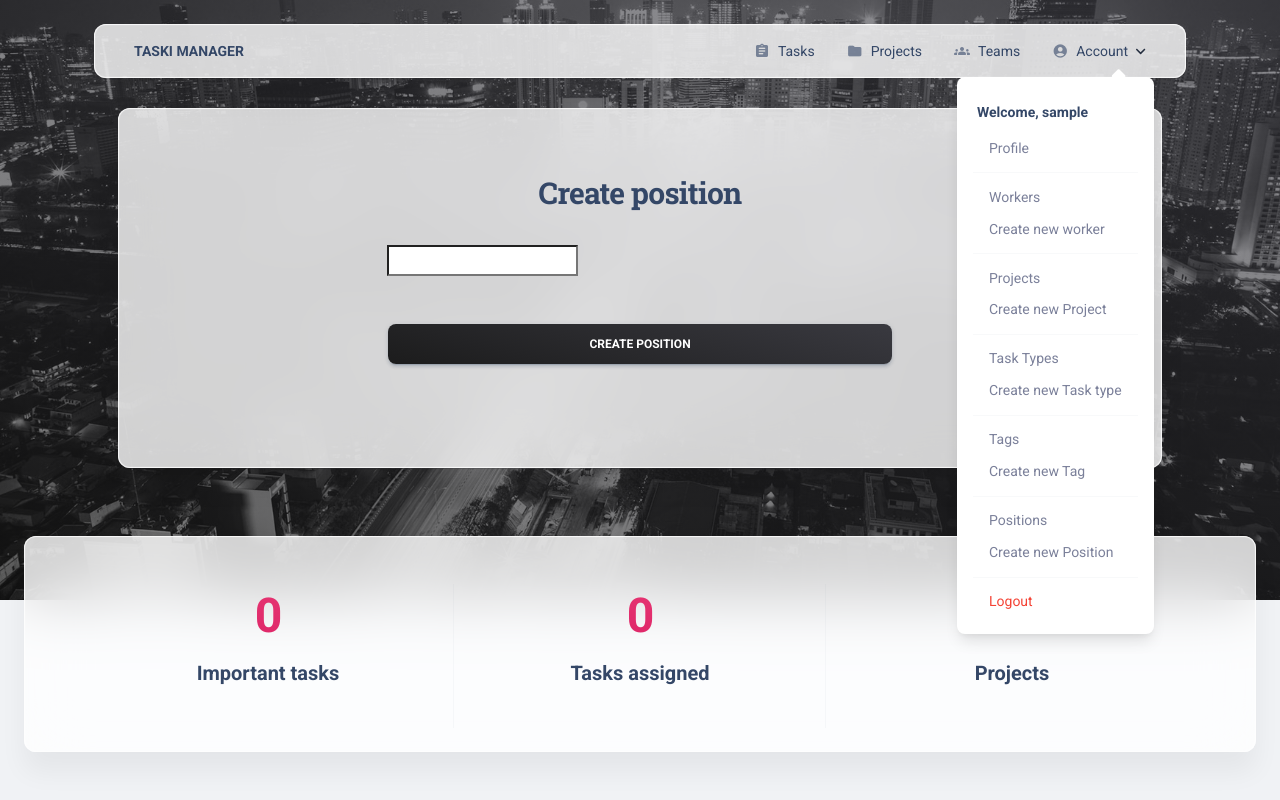
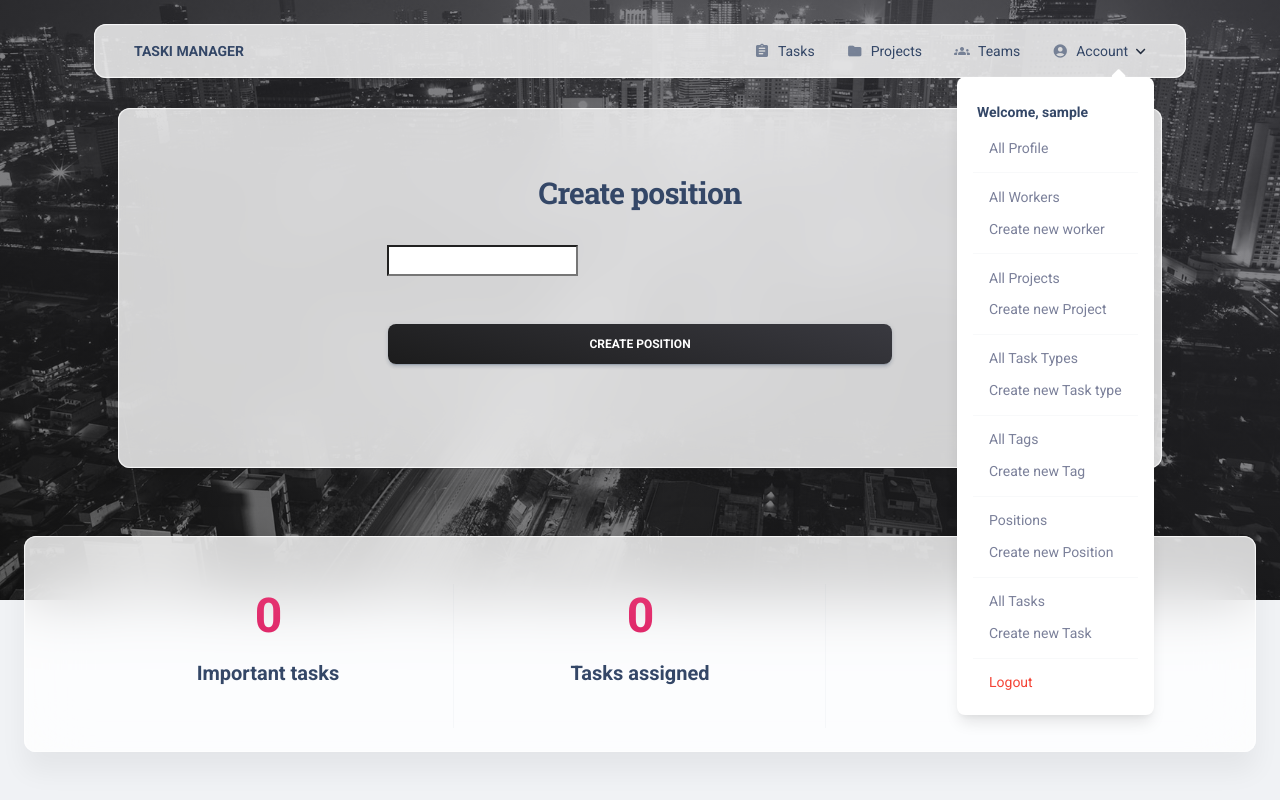
Before and after one commit to ArkadiuszBalakier/Taski, a Django app: page /positions/create in a window 1280 px wide, after a click that opens the changed part. Run offline with Django 5.2, Linux system fonts and the light colour scheme; the visitor is signed in with stand-in values (Sample User, id 1); data that the repository does not hold is empty; some libraries are stand-ins or nearby versions.

Commit message:
refactor: add word All for button feat: add button for all tasks and prepered button for creat new task

```diff
--- a/templates/includes/navigation_dropdown.html
+++ b/templates/includes/navigation_dropdown.html
@@ -11,27 +11,31 @@
     {% if request.user.is_authenticated %}
       <h6 class="dropdown-header text-dark font-weight-bolder px-1">
         Welcome, {{ request.user.username }}</h6>
-      <a href="{% url 'manager:worker-profile' %}" class="dropdown-item border-radius-md">Profile</a>
+      <a href="{% url 'manager:worker-profile' %}" class="dropdown-item border-radius-md">All Profile</a>
       <hr class="horizontal dark my-2">
-      <a href="{% url 'manager:workers-list' %}" class="dropdown-item border-radius-md">Workers</a>
+      <a href="{% url 'manager:workers-list' %}" class="dropdown-item border-radius-md">All Workers</a>
       <a href="{% url 'manager:worker-create' %}" class="dropdown-item border-radius-md">Create new
         worker</a>
       <hr class="horizontal dark my-2">
-      <a href="{% url 'manager:projects-list' %}" class="dropdown-item border-radius-md">Projects</a>
+      <a href="{% url 'manager:projects-list' %}" class="dropdown-item border-radius-md">All Projects</a>
       <a href="{% url 'manager:project-create' %}" class="dropdown-item border-radius-md">Create new
         Project</a>
       <hr class="horizontal dark my-2">
-      <a href="{% url 'manager:task-types-list' %}" class="dropdown-item border-radius-md">Task Types</a>
+      <a href="{% url 'manager:task-types-list' %}" class="dropdown-item border-radius-md">All Task Types</a>
       <a href="{% url 'manager:task-type-create' %}" class="dropdown-item border-radius-md">Create new
         Task type</a>
       <hr class="horizontal dark my-2">
-      <a href="{% url 'manager:tags-list' %}" class="dropdown-item border-radius-md">Tags</a>
+      <a href="{% url 'manager:tags-list' %}" class="dropdown-item border-radius-md">All Tags</a>
       <a href="{% url 'manager:tag-create' %}" class="dropdown-item border-radius-md">Create new
         Tag</a>
       <hr class="horizontal dark my-2">
       <a href="{% url 'manager:positions-list' %}" class="dropdown-item border-radius-md">Positions</a>
       <a href="{% url 'manager:position-create' %}" class="dropdown-item border-radius-md">Create new
         Position</a>
+      <hr class="horizontal dark my-2">
+      <a href="{% url 'manager:tasks-list' %}" class="dropdown-item border-radius-md">All Tasks</a>
+      <a href="{% url 'manager:position-create' %}" class="dropdown-item border-radius-md">Create new
+        Task</a>
       <hr class="horizontal dark my-2">
       <form method="post" action="{% url 'logout' %}">
         {% csrf_token %}
```
